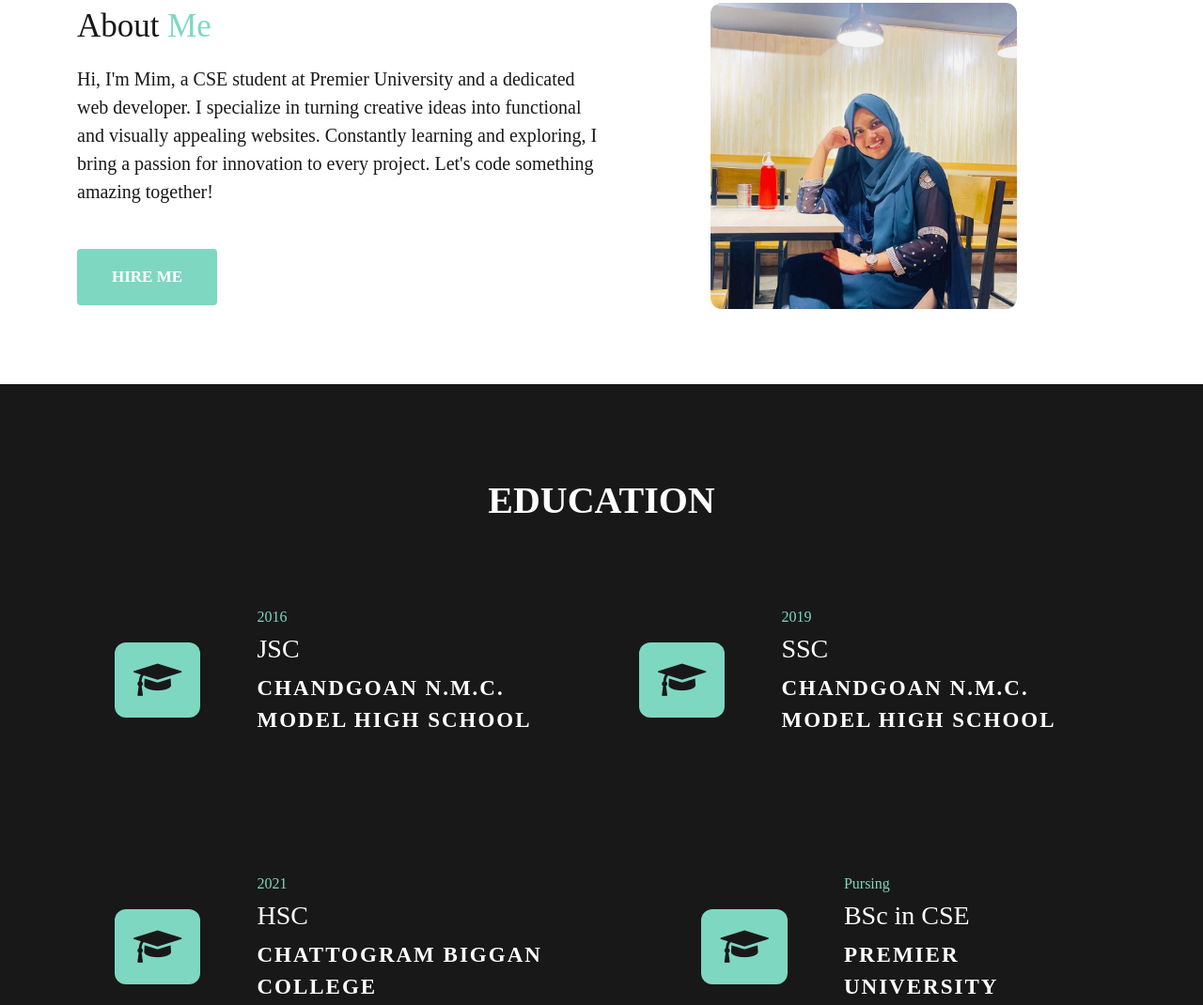
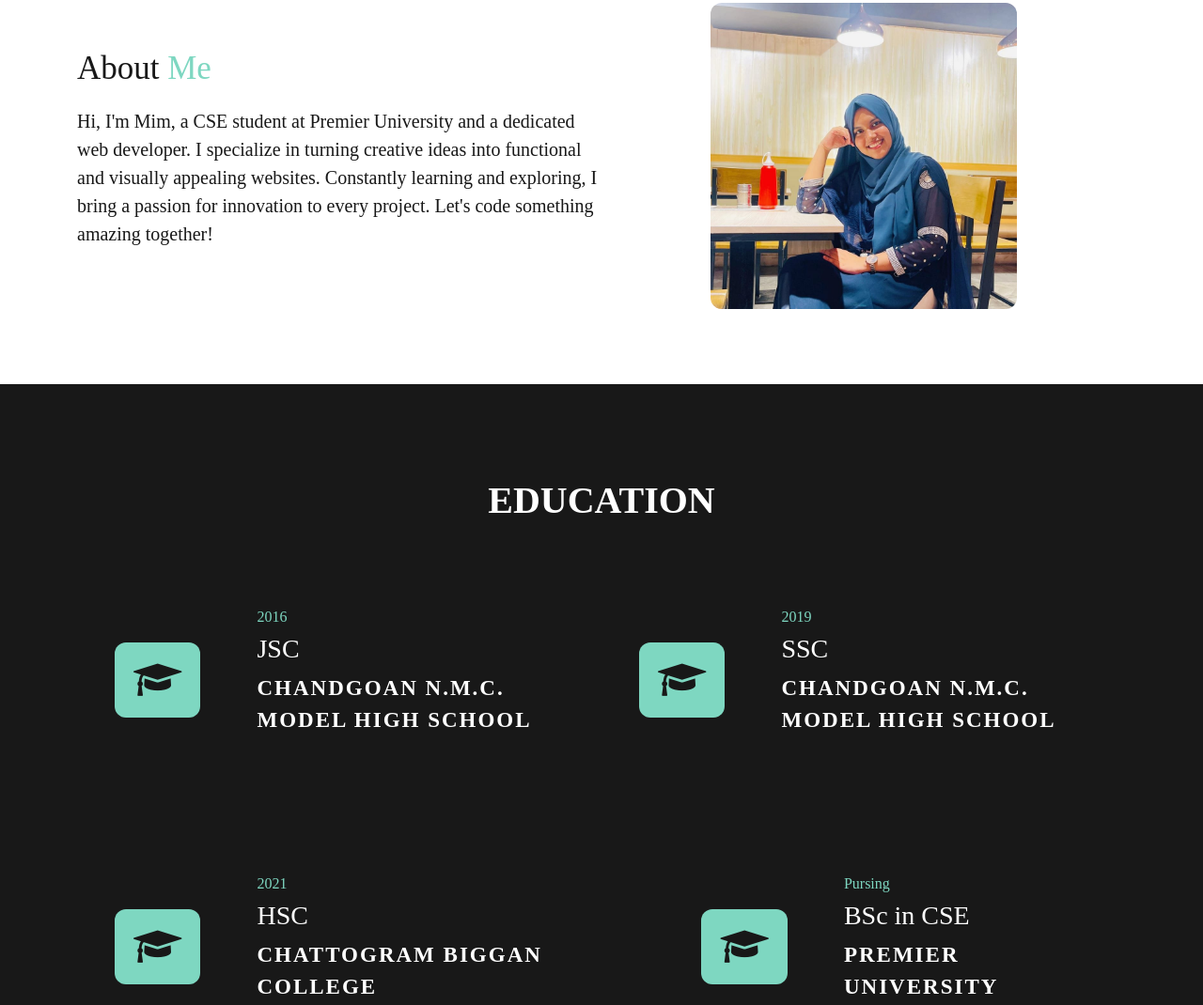
Before and after one commit to Mim0410/portfolio-mim, a plain HTML site: page index.html in a window 1280 px wide. Shown: the part 728-1798 px from the top of the page at 94% size. Drawn offline with nearby package versions, Linux system fonts and the light colour scheme; a script that the page names is missing.

Commit message:
Update index.html

```diff
--- a/index.html
+++ b/index.html
@@ -62,7 +62,6 @@
                 I specialize in turning creative ideas into functional and visually appealing websites.
                 Constantly learning and exploring, I bring a passion for innovation to every project.
                 Let's code something amazing together!</p>
-            <a href="hire.html"target="_blank" ><button class="btn btn-primary hireMe">Hire Me</button></a>
         </div>
         <div class="col-md-6 aboutLeft">
             <img src="Mim_about.jpg" alt="My_Img">
```
